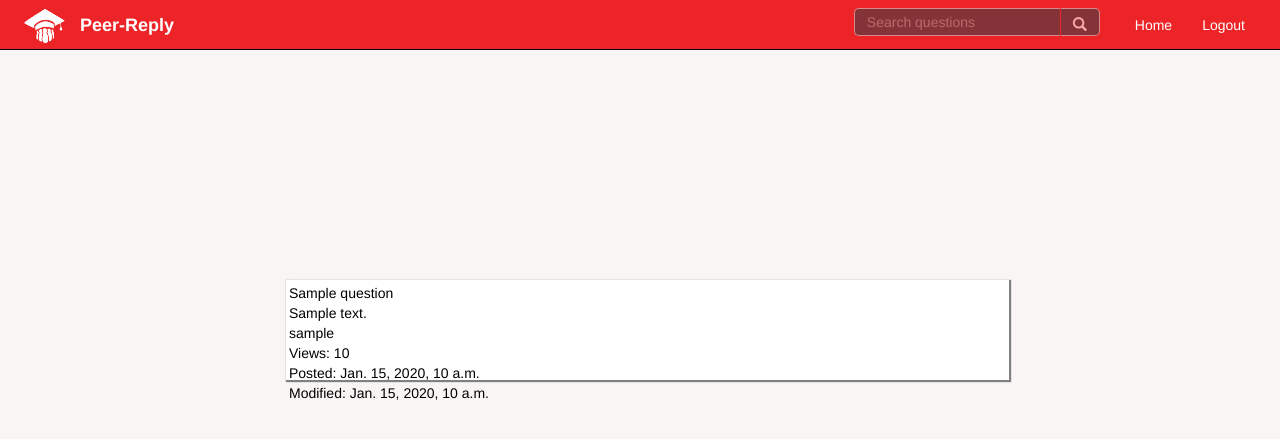
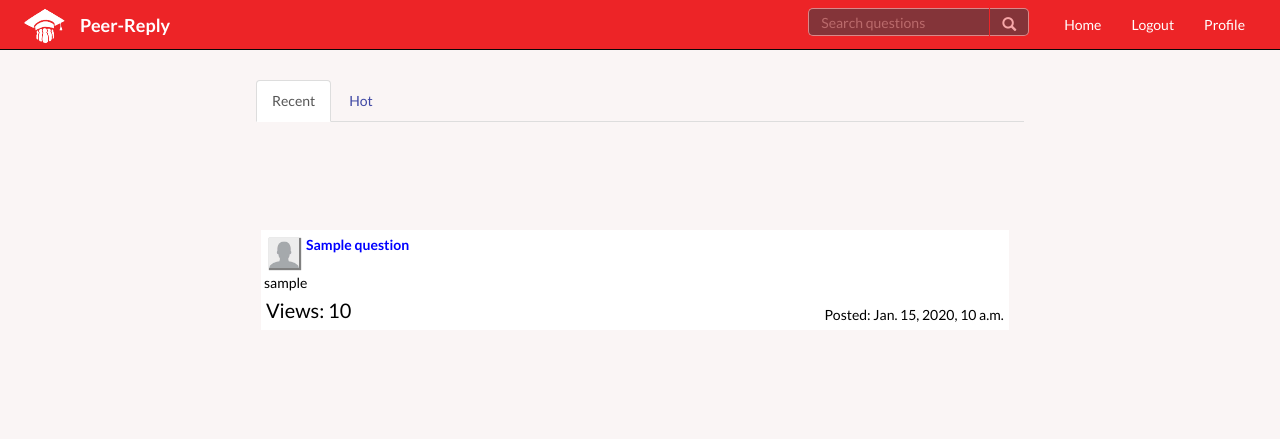
Before and after one commit to 2094131h/peer_reply, a Django app: a page that uses peer_reply_project/templates/base.html in a window 1280 px wide. Shown: the top 439 px of the page. Run offline with Django 3.2, Linux system fonts and the light colour scheme; a user stored in the database is signed in; tables that the repository leaves empty hold one stand-in row (values such as "Sample post"); some libraries are stand-ins or nearby versions.

Commit message:
Added courses template

```diff
--- a/peer_reply_project/peer_reply/urls.py
+++ b/peer_reply_project/peer_reply/urls.py
@@ -19,9 +19,12 @@ urlpatterns = patterns('',
     url(r'^ask/$', views.add_question, name='add_question'),
     url(r'^get_levels/$', views.get_levels, name='get_levels'),
     url(r'^get_courses/$', views.get_courses, name='get_courses'),
+    url(r'^get_questions/$', views.get_questions, name='get_questions'),
     url(r'^ask/(?P<course_name_slug>[\w\-]+)/$', views.add_question, name='add_question'),
     url(r'^question/(?P<question_id>[\w\-]+)/(?P<question_title_slug>[\w\-]+)$', views.view_question, name='view_question'),
     url(r'^quiz/(?P<quiz_name_slug>[\w\-]+)/$', views.quiz, name='quiz'),
+    url(r'^profile/$', views.profile, name='profile'),
+    url(r'^edit_profile/$', views.edit_profile, name='edit_profile'),
     url(r'^add_quiz/(?P<course_name_slug>[\w\-]+)/$', views.add_quiz, name='add_quiz'),
     url(r'^add_quiz_question/(?P<quiz_name_slug>[\w\-]+)$', views.add_quiz_question, name='add_quiz_question'),
     url(r'^quiz/(?P<quiz_name_slug>[\w\-]+)/quiz_results/', views.quiz, name='quiz_results'),)
--- a/peer_reply_project/peer_reply/views.py
+++ b/peer_reply_project/peer_reply/views.py
@@ -1,13 +1,16 @@
 from django.shortcuts import render
 from django.http import HttpResponse
 from django.forms.formsets import formset_factory
-from peer_reply.models import University, School, Level, UserProfile, Question, Answer, Quiz, Course, LevelName, QuizAnswer, QuizQuestion
+from peer_reply.models import University, School, Level, UserProfile, Question, Answer, Quiz, Course, LevelName, \
+    QuizAnswer, QuizQuestion
 from peer_reply.forms import CourseForm, QuestionForm, QuizForm, QuizQuestionForm, QuizAnswerForm
 from django.views.decorators.csrf import ensure_csrf_cookie
 from django.contrib.auth.models import User
 from django.db.models import Q
 import json
+from django.contrib.auth.decorators import login_required
 from django.http import HttpResponseRedirect, HttpResponse
+from django.templatetags.static import static
 
 # @ensure_csrf_cookie
 def index(request):
@@ -16,16 +19,34 @@ def index(request):
     universities = University.objects.order_by('-name')[:1]
     university = University.objects.get(slug='university-of-glasgow')
     school_list = School.objects.all().filter(university=university).order_by('-name')
-    levels = Level.objects.all()
+    # levels = Level.objects.all()
 
     context_dict = {'schools': school_list, 'universities': universities}
     levels = LevelName.objects.all().order_by('name')
     context_dict['levels'] = levels
+
+    if request.user.is_authenticated():
+        user_profile = request.user.profile
+        relevant_questions = []
+        # print user_profile.courses
+        for course in user_profile.courses.all():  # for all courses in the user
+            # append relevant questions in order
+            relevant_questions += Question.objects.all().filter(course=course).order_by('-views')[:8]
+        # add the list to ontext_dict
+        context_dict['relevant_questions'] = relevant_questions
+        context_dict['levels'] = levels
+        return render(request, 'peer_reply/index.html', context_dict)
+    else:
+        print "YAY" * 20
+        # if not logged in then get most recent questions
+        recent_questions = Question.objects.all().order_by('-created')[:8]
+        print recent_questions
+
     # Render the response and send it back!
     return render(request, 'peer_reply/index.html', context_dict)
 
+
 def left_block(request):
-
     if request.user.is_authenticated():
         user_profile = request.user.profile
         # user = User.objects.get(username=user.username)
@@ -39,6 +60,7 @@ def left_block(request):
         context_dict['schools'] = School.objects.all().filter(university=university).order_by('-name')
     # Render the response and send it back!
     return render(request, 'peer_reply/left_block.html', context_dict)
+
 
 def base(request):
     user = request.user
@@ -119,7 +141,7 @@ def add_question(request):
 
         # If the request was not a POST, display the form to enter details.
         form = QuestionForm()
-        context_dict = {'form': form, 'schools':schools}
+        context_dict = {'form': form, 'schools': schools}
     # Bad form (or form details), no form supplied...
     # Render the form with error messages (if any).
     return render(request, 'peer_reply/ask.html', context_dict)
@@ -199,7 +221,6 @@ def get_levels(request):
             for level in levels:
                 level_list.append('<option value="' + str(level.id) + '">' + level.name.name + '</option>')
 
-
     return HttpResponse(level_list)
 
 
@@ -214,18 +235,37 @@ def get_courses(request):
             course_list = []
             for course in courses:
                 course_list.append('<option value="' + str(course.id) + '">' + course.name + '</option>')
+        return HttpResponse(course_list)
 
 
-    return HttpResponse(course_list)
-        #  search  for  pattern  from  list
+def get_questions(request):
+    if request.method == 'GET':
+        questions = None
+        rank = request.GET['page_rank']
+        if rank == 'recent':
+            questions = Question.objects.all().order_by('-created')[:20]
+        elif rank == 'hot':
+            questions = Question.objects.all().order_by('views')[:20]
+        # cu = School.objects.get(id=int(level_id))
+        question_list = []
+        if questions:
+
+            for question in questions:
+                question_list.append(
+                    '<a><div class="question_link"><div class="question_link_title">' + question.title + '</div><img width="30" height="30" src="' + static('images/default-user-icon-profile.png') +'" class="question_link_pic"/><div class="question_link_username">' + question.user.username + '</div><div class="question_link_views">Views:' + str(
+                        question.views) + '</div><div class="question_link_posted">Posted:' + question.created.strftime(
+                        '%b,%d,%Y,%H:%M %P') + '</div></div></a>')
+
+        return HttpResponse(question_list)
+        # search  for  pattern  from  list
         # html = render_to_string( 'index.html', { } )
         # res = {'html': html}
         # return HttpResponse( simplejson.dumps(res), mimetype )
         # suggestion = ""
         # suggestion_list = ["Java", "cats  hate  dogs", "raining  cats  and  dogs"]
         # for s in suggestion_list:
-        #     if s.startswith(search):
-        #         suggestion = s
+        # if s.startswith(search):
+        # suggestion = s
         # # return  suggestion
         # response = HttpResponse(suggestion)
         # return response
@@ -246,7 +286,6 @@ def view_question(request, question_id, question_title_slug):
 
         answers = Answer.objects.filter(question=question, is_best=False).order_by('-likes')
 
-
         levels = LevelName.objects.all().order_by('name')
         context_dict['levels'] = levels
 
@@ -265,95 +304,93 @@ def view_question(request, question_id, question_title_slug):
     return render(request, 'peer_reply/view_question.html', context_dict)
 
 
+def quiz(request, quiz_name_slug):
+    slug = quiz_name_slug
+    context_dict = {}
+    points = 0
+    try:
+        quiz = Quiz.objects.get(slug=quiz_name_slug)
+        user = quiz.user
+        likes = quiz.likes
+        questions = quiz.quizquestion_set.all()
+        context_dict = {'quiz': quiz, 'user': user, 'likes': likes, 'slug': slug, 'questions': questions}
 
-def quiz(request, quiz_name_slug):
-        slug=quiz_name_slug
-        context_dict = {}
-        points = 0
-        try:
-            quiz = Quiz.objects.get(slug=quiz_name_slug)
-            user = quiz.user
-            likes = quiz.likes
-            questions = quiz.quizquestion_set.all()
-            context_dict = {'quiz':quiz,'user':user, 'likes':likes,'slug':slug, 'questions':questions}
+    except:
+        pass
 
-        except:
-            pass
+    if request.method == 'POST':
+        for question in questions:
+            if question.question_string in request.POST:
+                answer = question.quizanswer_set.get(answer_string=request.POST[question.question_string])
+                if answer.correct_answer:
+                    points = points + 1
+        context_dict['points'] = points
+        return render(request, 'peer_reply/quiz_results.html', context_dict)
 
-        if request.method == 'POST':
-            for question in questions:
-                if question.question_string in request.POST:
-                    answer = question.quizanswer_set.get(answer_string=request.POST[question.question_string])
-                    if answer.correct_answer:
-                        points = points + 1
-            context_dict['points'] = points
-            return render(request, 'peer_reply/quiz_results.html', context_dict)
+    else:
+        return render(request, 'peer_reply/quiz.html', context_dict)
 
-        else:
-            return render(request,'peer_reply/quiz.html', context_dict)
+    return render(request, 'peer_reply/quiz.html', context_dict)
 
 
-        return render(request,'peer_reply/quiz.html',context_dict)
+def add_quiz(request, course_name_slug):  # Any other parameters required?
 
-
-def add_quiz(request, course_name_slug):  #Any other parameters required?
-
-    #Check if course exists
+    # Check if course exists
     try:
         course = Course.objects.get(slug=course_name_slug)
     except Course.DoesNotExist:
         course = None
 
-    context_dict = { 'course_name_slug' : course_name_slug, 'quiz_name_slug' : None}
+    context_dict = {'course_name_slug': course_name_slug, 'quiz_name_slug': None}
 
     if request.method == 'POST':
-        quizForm = QuizForm(request.POST) #Bind data to form
+        quizForm = QuizForm(request.POST)  # Bind data to form
 
         if quizForm.is_valid():
-            if course:  #If there was indeed a course by that name...
-                quiz = quizForm.save(commit=False) #Saves quiz name, delay committing
+            if course:  # If there was indeed a course by that name...
+                quiz = quizForm.save(commit=False)  #Saves quiz name, delay committing
                 quiz.course = course
                 quiz.user = request.user
                 quiz.likes = 0
                 quiz.save()
-                quiz_name_slug = quiz.slug ##Should now be name, slugified
+                quiz_name_slug = quiz.slug  ##Should now be name, slugified
                 context_dict['quiz_name_slug'] = quiz_name_slug
                 #return render(request, 'peer_reply/add_quiz.html', context_dict)
-                return render(request, 'peer_reply/add_quiz.html', context_dict )
+                return render(request, 'peer_reply/add_quiz.html', context_dict)
         else:
-            print quizForm.errors    #Can I handle errors in a better way?
+            print quizForm.errors  # Can I handle errors in a better way?
     else:
         quizForm = QuizForm()
-    #I will have to pass quiz-name-slug also since I use it for adding quiz question link.
+    # I will have to pass quiz-name-slug also since I use it for adding quiz question link.
     context_dict['form'] = quizForm
 
     return render(request, 'peer_reply/add_quiz.html', context_dict)
 
-def add_quiz_question(request,quiz_name_slug):
 
-    #First check if arguments exist in database
+def add_quiz_question(request, quiz_name_slug):
+    # First check if arguments exist in database
     # try:
-    #     course = Course.objects.get(slug=course_name_slug)
+    # course = Course.objects.get(slug=course_name_slug)
     # except Course.DoesNotExist:
-    #     course = None
+    # course = None
     try:
         quiz = Quiz.objects.get(slug=quiz_name_slug)
     except Quiz.DoesNotExist:
         quiz = None
 
-    QuizAnswerFormSet = formset_factory(QuizAnswerForm, extra=4) #Creating four instances of form
+    QuizAnswerFormSet = formset_factory(QuizAnswerForm, extra=4)  #Creating four instances of form
     if request.method == 'POST':
-        quizQuestionForm = QuizQuestionForm(request.POST)   #Bind data to forms
+        quizQuestionForm = QuizQuestionForm(request.POST)  #Bind data to forms
         formset = QuizAnswerFormSet(request.POST)
 
         if quizQuestionForm.is_valid() and formset.is_valid():
             if quiz:
-                quizQuestion = quizQuestionForm.save(commit=False) #Saving question-string, I suppose
+                quizQuestion = quizQuestionForm.save(commit=False)  #Saving question-string, I suppose
                 quizQuestion.quiz = quiz
                 quizQuestion.save()
 
                 for form in formset:
-                    quizAnswer = form.save(commit=False) #Saving answer_string and correct_answer, I suppose
+                    quizAnswer = form.save(commit=False)  #Saving answer_string and correct_answer, I suppose
                     quizAnswer.question = quizQuestion
                     quizAnswer.save()
 
@@ -363,17 +400,70 @@ def add_quiz_question(request,quiz_name_slug):
                 context_dict['quizQuestionForm'] = quizQuestionForm
                 context_dict['formset'] = formset
 
-                return render(request, 'peer_reply/add_quiz_question.html',context_dict) #Redirect to same, empty page
+                return render(request, 'peer_reply/add_quiz_question.html', context_dict)  #Redirect to same, empty page
         else:
             print quizQuestionForm.errors, formset.errors
-    else: #Instantiate forms to display
+    else:  #Instantiate forms to display
         formset = QuizAnswerFormSet()
         quizQuestionForm = QuizQuestionForm()
 
-
-    context_dict = { 'quizQuestionForm' : quizQuestionForm}
+    context_dict = {'quizQuestionForm': quizQuestionForm}
     context_dict['formset'] = formset
     # context_dict['course_name_slug'] = course_name_slug
     context_dict['quiz_name_slug'] = quiz_name_slug
 
-    return render(request, 'peer_reply/add_quiz_question.html', context_dict )
+    return render(request, 'peer_reply/add_quiz_question.html', context_dict)
+
+
+# pasword change functionality for the profile
+@login_required
+def change_password(request):
+    return password_change(request, post_change_redirect='/peer_reply/profile.html')
+
+
+@login_required
+def profile(request):
+    # user = User.objects.get(username=username)
+    # boolean for checking if the requested profile is the logged in users.
+
+    profile = request.user.profile
+    try:
+        # profile = UserProfile.objects.get(user=user)
+        courses = profile.courses.all()
+    except UserProfile.DoesNotExist:
+        profile = None
+        courses = None
+
+    context_dict = {'profile': profile, 'courses': courses}
+    university = University.objects.get(slug='university-of-glasgow')
+    schools = School.objects.all().filter(university=university).order_by('name')
+    context_dict['schools'] = schools
+    return render(request, 'peer_reply/profile.html', context_dict)
+
+
+@login_required
+def edit_profile(request):
+    # create a profile if it does not exist.
+    user_profile = UserProfile.objects.get(user=request.user)
+
+    # save the details
+    if request.method == 'POST':
+        form = UserProfileForm(request.POST, request.FILES, instance=request.user)
+        if form.is_valid():
+            user = form.save(commit=False)
+            # re-assign the values if they exist.
+            user_profile.website = request.POST['website']
+            if 'picture' in request.FILES:
+                user_profile.picture = request.FILES['picture']
+            if 'course' in request:
+                user_profile.courses += course
+            user_profile.save()
+            user.save()
+            url = "/peer_reply/profile/" + request.user.username + "/"
+            return redirect(url)
+
+        else:
+            print form.errors
+    else:
+        form = UserProfileForm(instance=request.user)
+    return render(request, 'peer_reply/edit_profile.html', {'form': form, 'user_profile': user_profile})
--- /dev/null
+++ b/peer_reply_project/static/css/profile.css
@@ -0,0 +1,100 @@
+@import url(http://fonts.googleapis.com/css?family=Lato:400,700);
+body {
+    font-family: 'Lato', 'sans-serif';
+    }
+.profile {
+    display: inline-block;
+}
+ .picturecl {
+    font-size: 18px;
+    padding-top: 100px;
+ }
+
+#add_course_btn {
+    float: left;
+}
+div.col-sm-offset-12 {
+margin-left: 0%;
+}
+div.col-md-10 {
+    padding-left: 100px;
+    font-size: 18px;
+    padding-top: 100px;
+}
+figcaption.ratings {
+    margin-top:20px;
+    }
+figcaption.ratings a
+{
+    color:#f1c40f;
+    font-size:11px;
+    }
+figcaption.ratings a:hover
+{
+    color:#f39c12;
+    text-decoration:none;
+    }
+.divider
+{
+    border-top:1px solid rgba(0,0,0,0.1);
+    }
+.emphasis
+{
+    border-top: 4px solid transparent;
+    }
+.emphasis:hover
+{
+    border-top: 4px solid #1abc9c;
+    }
+.emphasis h2
+{
+    margin-bottom:0;
+    }
+span.tags
+{
+    background: #1abc9c;
+    border-radius: 2px;
+    color: #f5f5f5;
+    font-size: 12px;
+    padding: 5px 5px;
+    }
+
+#course_span {
+    width:relative;
+    height:25px;
+    margin: 3px;
+    float: left;
+
+}
+.dropdown-menu  {
+    background-color: #34495e;
+    box-shadow: none;
+    -webkit-box-shadow: none;
+    width: 250px;
+    }
+
+.btn-group {
+padding-top:20px;
+
+}
+.dropdown-menu .divider
+{
+    background:none;
+    }
+.dropdown-menu>li>a
+{
+    color:#f5f5f5;
+    }
+.dropup .dropdown-menu
+{
+    margin-bottom:10px;
+    }
+.dropup .dropdown-menu:before
+{
+    content: "";
+    border-top: 10px solid #34495e;
+    border-right: 10px solid transparent;
+    border-left: 10px solid transparent;
+    margin-left: 0%;
+    z-index: 10;
+    }
--- a/peer_reply_project/static/mystyle.css
+++ b/peer_reply_project/static/mystyle.css
@@ -194,17 +194,39 @@ margin-left:20%;
 
 }
 #questions{
-top:200px;
+top:150px;
 position:absolute;
 width:98%;
 }
 .question_link{
 background-color:white;
 height:100px;
-margin:0px 0px 20px 30px;
+margin:0px 0px 5px 5px;
 padding:3px;
+color:black;
+position:relative;
+}
+.question_link_title{
+position:absolute;
+left:45px;
+top:5px;
+color:blue;
+font-weight:bold;
+}
+.question_link_pic{
 box-shadow:1px 1px 1px 1px grey;
-color:black;
+margin:5px;
+}
+.question_link_views{
+position:absolute;
+left:5px;
+bottom:5px;
+font-size:20px;
+}
+.question_link_posted{
+position:absolute;
+right:5px;
+bottom:5px;
 }
 #level_select{
 width:200px;
--- a/peer_reply_project/templates/base.html
+++ b/peer_reply_project/templates/base.html
@@ -12,7 +12,7 @@
     <link href="{{ STATIC_URL }}css/bootstrap.min.css" rel="stylesheet">
     <link rel="stylesheet" type="text/css" href="{{ STATIC_URL }}mystyle.css">
     <link rel="stylesheet" type="text/css" href="{{ STATIC_URL }}jquery.custom-scrollbar.css">
-
+     <link href=" {{ STATIC_URL }}css/profile.css" rel="stylesheet"> <!--added this line to get the css files from profile -gulen -->
 
     <!--[if lt IE 9]>
     <script src="https://oss.maxcdn.com/html5shiv/3.7.2/html5shiv.min.js"></script>
@@ -61,15 +61,14 @@
                                     class="glyphicon glyphicon-search" id="search_icon"></span></button>
                     </form></li>
 
-                <li><a href="{% url 'index' %}">Home</a></li>
+                <li><a href="{% url 'index'  %}">Home</a></li>
                 {% if user.is_authenticated %}
                 <li><a  href="{% url 'auth_logout' %}?next=/peer_reply/">Logout</a></li>
-
+                <li><a href="{% url 'profile' %}">Profile</a></li>
                 {% else %}
                 <li><a  href="{% url 'registration_register' %}">Register Here</a></li>
                 <li><a  href="{% url 'auth_login' %}">Login</a></li>
                 {% endif %}
-
 
             </ul>
         </div>
@@ -156,6 +155,15 @@ $('#course_select').change(function(){
 
 });
 
+$('.nav-tab-link').click(function(){
+var rank = "";
+rank = $(this).attr('rank');
+ $.get('/peer_reply/get_questions/', {page_rank: rank}, function(data){
+         $('#questions').html(data);
+        });
+$(this).tab('show');
+});
+
 });
 
   </script>
--- a/peer_reply_project/templates/peer_reply/ask.html
+++ b/peer_reply_project/templates/peer_reply/ask.html
@@ -14,7 +14,7 @@
         <div class="ask-form-header"><img class="ask-form-header-inner circle-image" width="40" height="40" src="{% static 'images/red_circle_1.png' %}"
                                           alt="Peer Reply logo"/>
 
-            <h2 class="ask-form-header-inner">Selct your category</h2></div>
+            <h2 class="ask-form-header-inner">Select your category</h2></div>
         <table class="table table-striped table-condensed" id="ask_table">
             <thead>
             <tr>
@@ -77,7 +77,7 @@
     {% endif %}
 
 
-    </form>
+
     <div id="question-textarea">
     <form class="form-horizontal" method="POST" action="/peer_reply/ask/" id="ask-form">
 
--- a/peer_reply_project/templates/peer_reply/course.html
+++ b/peer_reply_project/templates/peer_reply/course.html
@@ -1,17 +1,25 @@
 {% extends 'base.html' %}
 {% block body_block %}
+<ul class="nav nav-tabs">
+    <li class="active">
+    <a  class="nav-tab-link" rank="hot">Recent</a>
+    </li>
+    <li><a  class="nav-tab-link" rank="hot">Hot</a></li>
+
+</ul>
 <div id="questions">
     {% if questions %}
     {% for question in questions %}
     <a>
         <div class="question_link">
-            <div>{{ question.title }}</div>
-            <div>{{ question.body }}</div>
-            <div>{{ question.user.username }}</div>
-            <div>{{question.user.picture}}</div>
-            <div>Views: {{ question.views }}</div>
-            <div>Posted: {{ question.created }}</div>
-            <div>Modified: {{ question.modified }}</div>
+            <div class="question_link_title">{{ question.title }}</div>
+            <!--<div>{{ question.body }}</div>-->
+
+            <img width="30" height="30" src="{{ STATIC_URL }}images/default-user-icon-profile.png" class="question_link_pic"/>
+            <div class="question_link_username">{{ question.user.username }}</div>
+            <div class="question_link_views">Views: {{ question.views }}</div>
+            <div class="question_link_posted">Posted: {{ question.created }}</div>
+            <!--<div>Modified: {{ question.modified }}</div>-->
         </div>
     </a>
     {% endfor %}
--- a/peer_reply_project/templates/peer_reply/left_block.html
+++ b/peer_reply_project/templates/peer_reply/left_block.html
@@ -20,7 +20,7 @@
                             {% for course in user.profile.courses.all %}
 
                                 {% ifequal course.level.name.name level.name %}
-                                    <li class="course-link"><a id="course-link" href="{% url 'course' course.slug %}">{{ course.name }}</a></li>
+                                    <li class="course-link"><a  href="{% url 'course' course.slug %}">{{ course.name }}</a></li>
                                 {% endifequal %}
                             {% endfor %}
                             <hr>
```
Also changed, not shown: peer_reply_project/templates/edit_profile.html (added, +49 -0 lines), peer_reply_project/templates/peer_reply/add_courses.html (added, +62 -0 lines), peer_reply_project/templates/peer_reply/edit_profile.html (added, +49 -0 lines), peer_reply_project/templates/peer_reply/profile.html (added, +78 -0 lines), peer_reply_project/templates/peer_reply/profile_registration.html (added, +22 -0 lines), peer_reply_project/templates/profile.html (added, +76 -0 lines), peer_reply_project/templates/profile_registration.html (added, +22 -0 lines), peer_reply_project/static/images/default-user-icon-profile.png (added).
